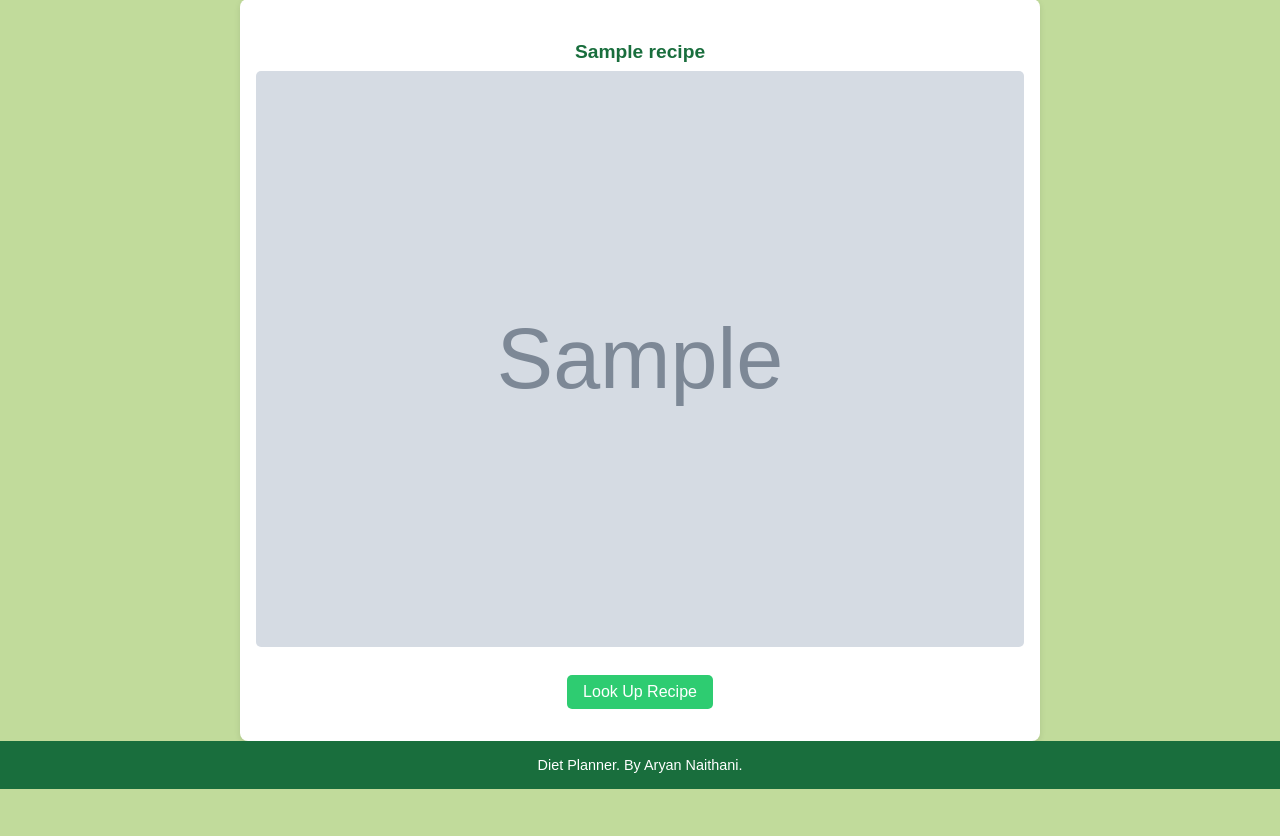
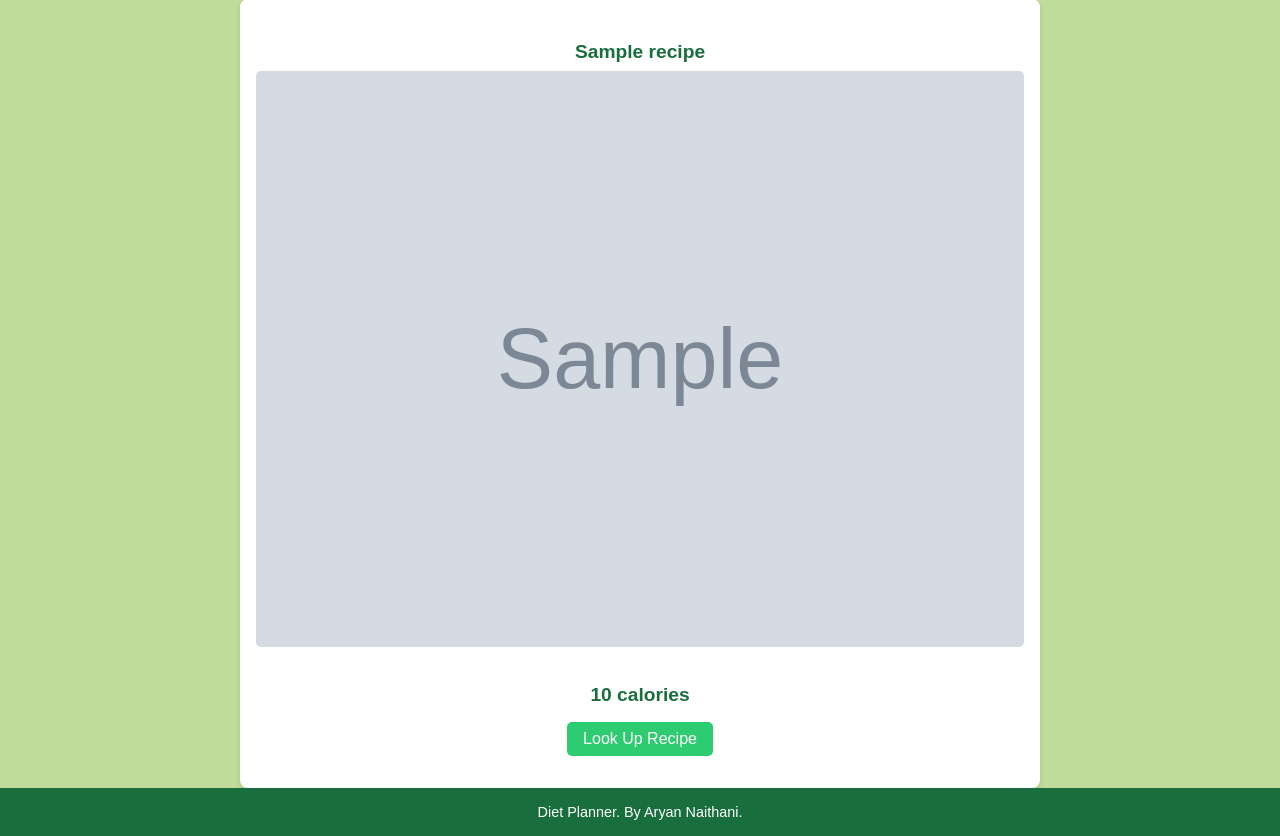
Before and after one commit to aryannaithani/DietPlanner, a Flask app: template templates/result.html in a window 1280 px wide. Shown: the part 181-1017 px from the top of the page. Before the commit the page ends 970 px from the top, so only its background shows below. Run offline with Flask 3, Linux system fonts and the light colour scheme; the template is opened without the code that fills it: most values are stand-ins (such as "Sample title", 1, 10 or a date in 2020); grey boxes marked "Sample" are stand-in pictures.

Commit message:
Added calorie count for each recipe, in their respective cards

```diff
--- a/templates/result.html
+++ b/templates/result.html
@@ -130,6 +130,7 @@ button:hover {
                 {% if recipe.get("image") %}
                     <img src="{{ recipe['image'] }}" alt="{{ recipe['title'] }}">
                 {% endif %}
+                <h4>{{recipe['nutrition']['nutrients'][0]['amount']}} calories</h4>
                 <p>
                     <a href="{{ recipe.get('sourceUrl', '#') }}" target="_blank">
                         <button>Look Up Recipe</button>
```
